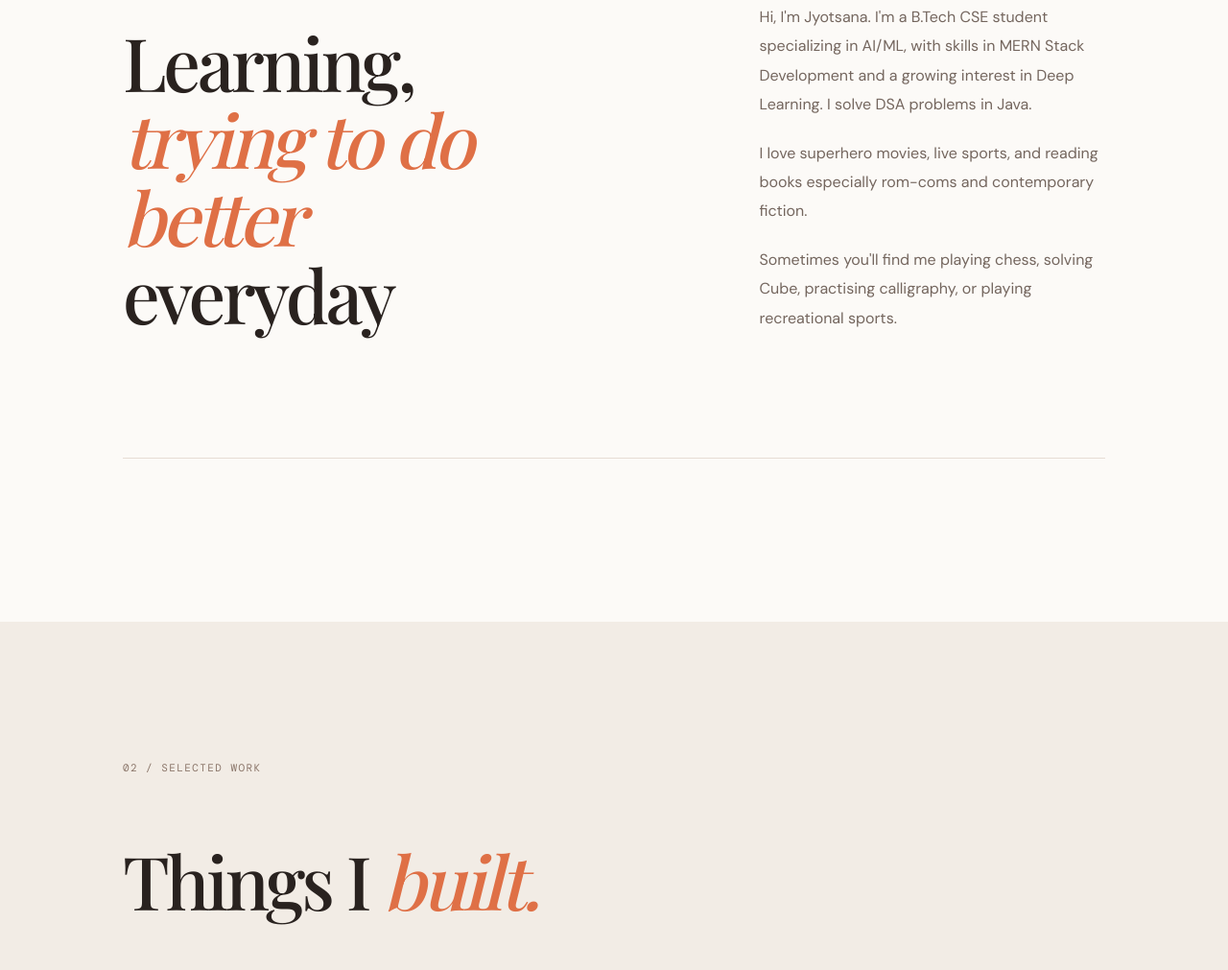
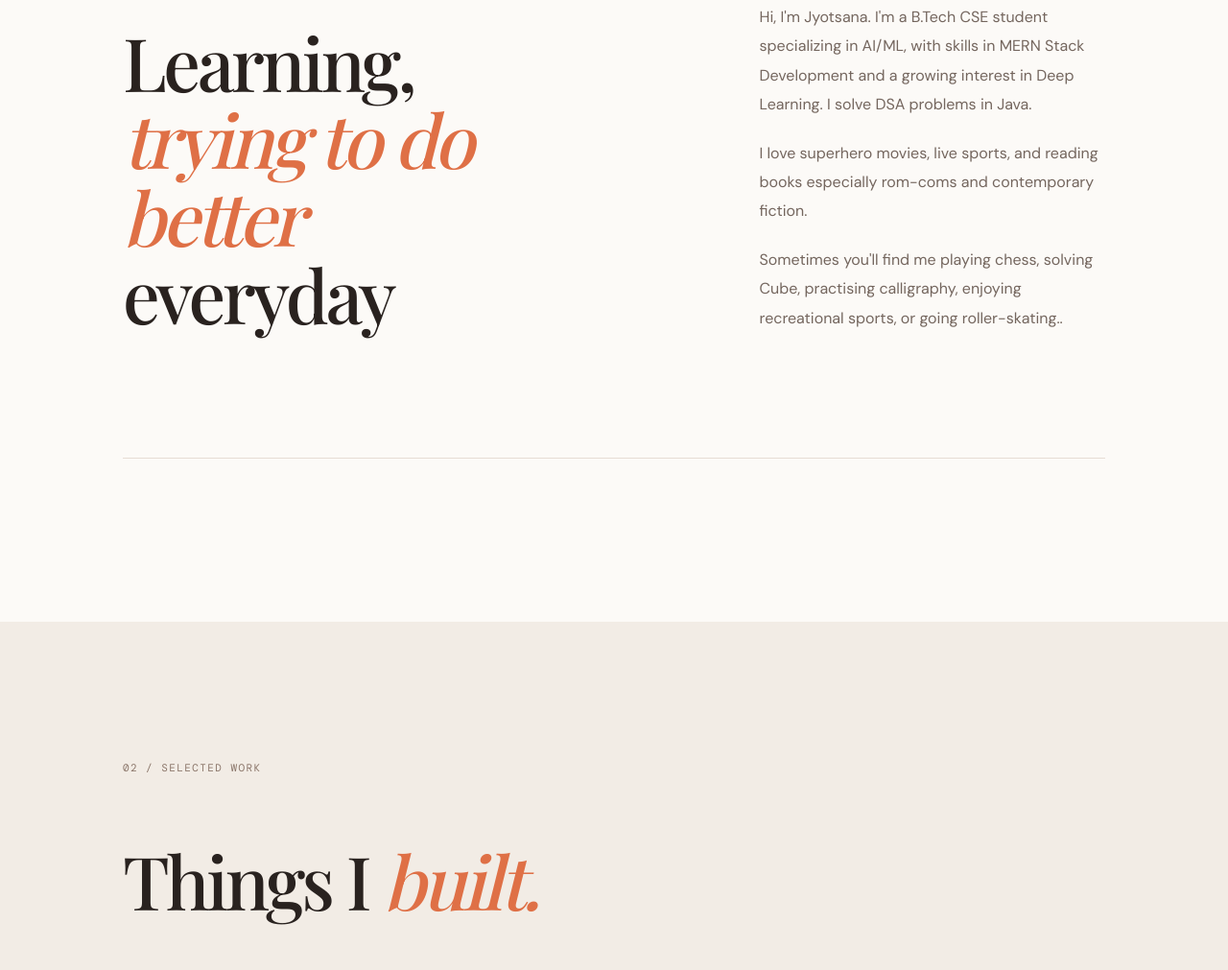
Before and after one commit to jyotsanayadav/journel, a plain HTML site: page index.html in a window 1280 px wide. Shown: the part 1093-2104 px from the top of the page at 96% size. Drawn offline with nearby package versions, Linux system fonts and the light colour scheme; a web font is replaced by a local one.

Commit message:
Update index.html

```diff
--- a/index.html
+++ b/index.html
@@ -52,7 +52,7 @@
         <div class="about-text">
           <p>Hi, I'm Jyotsana. I'm a B.Tech CSE student specializing in AI/ML, with skills in MERN Stack Development and a growing interest in Deep Learning. I solve DSA problems in Java.</p>
           <p> I love superhero movies, live sports, and reading books especially rom-coms and contemporary fiction.</p>
-          <p>Sometimes you'll find me playing chess, solving Cube, practising calligraphy, or playing recreational sports.</p>
+          <p>Sometimes you'll find me playing chess, solving Cube, practising calligraphy, enjoying recreational sports, or going roller-skating..</p>
 
         </div>
       </div>
```
